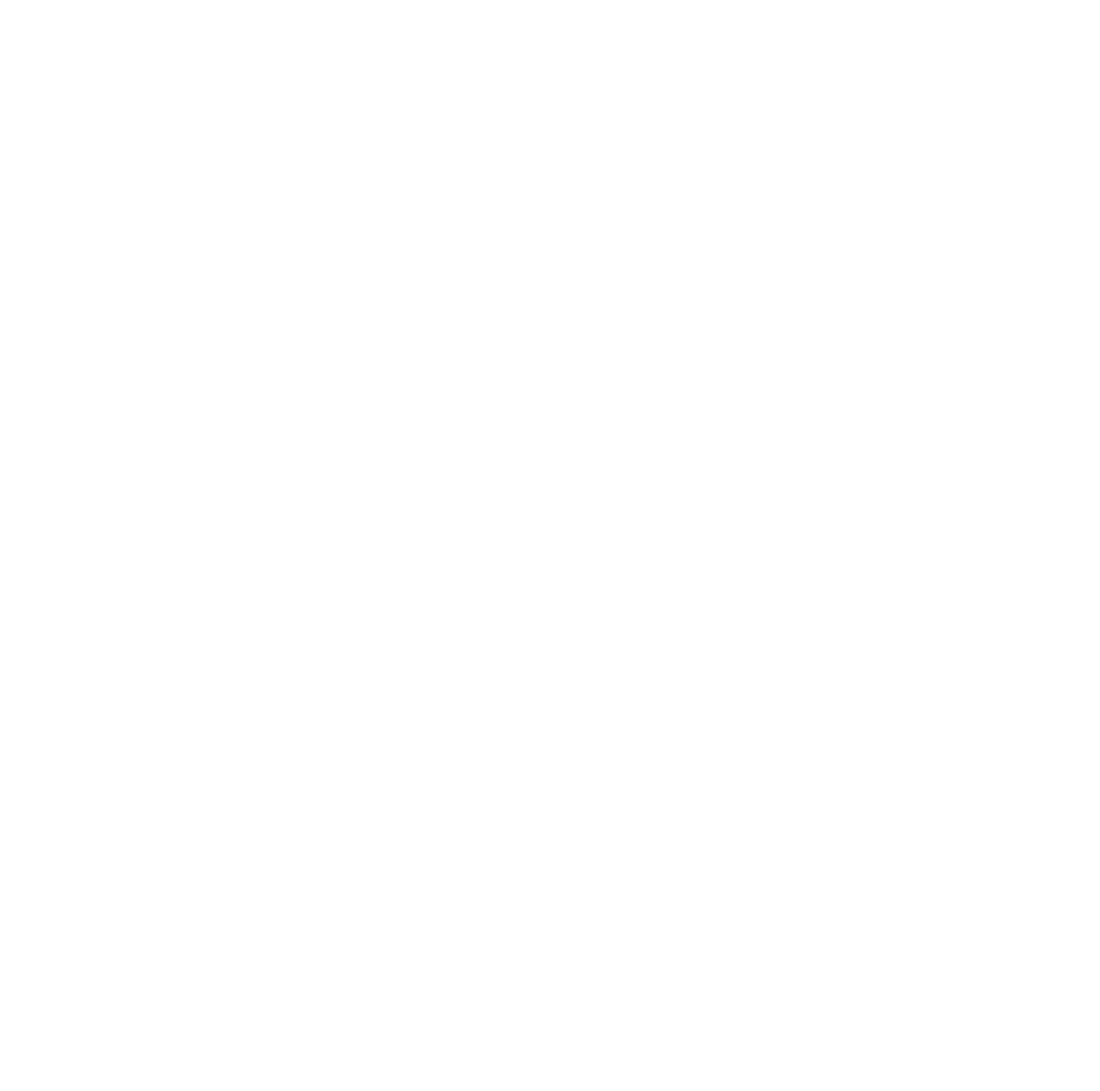
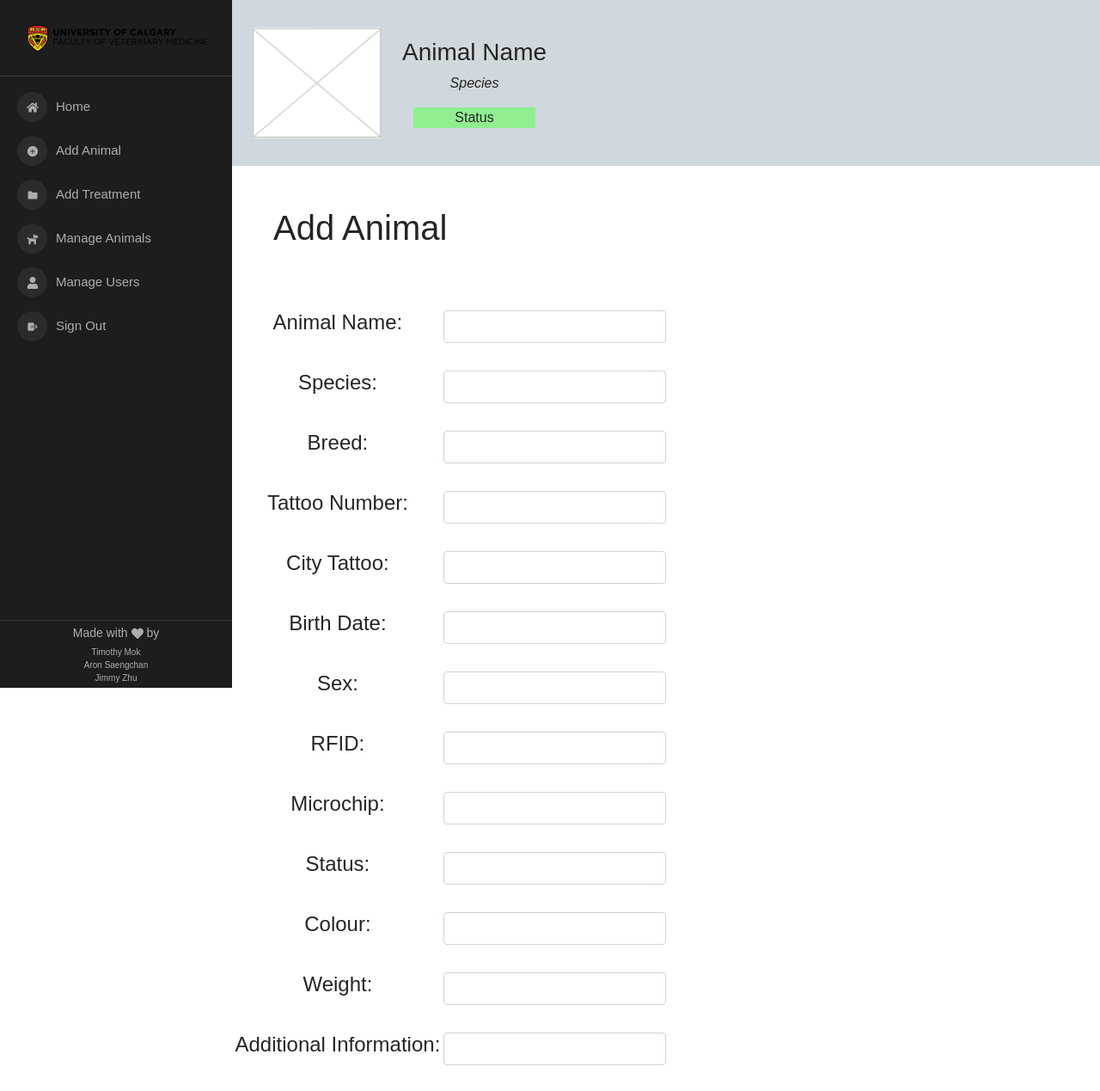
Before and after one commit to acsaeng/vet-med-clinic-app, a React (Create React App) app in the folder Front End/: page /add-animal in a window 1280 px wide. Before the commit this address had no page. Shown: the top 1269 px of the page at 86% size. Before the commit the page ends 800 px from the top, so only its background shows below. Built offline with nearby package versions, Linux system fonts and the light colour scheme.

Commit message:
VET-42 - Complete Add Animal page

```diff
--- a/Front End/src/App.js
+++ b/Front End/src/App.js
@@ -5,6 +5,7 @@
 import ManageAnimals from "./pages/app-portal/ManageAnimals";
 import RequestAnimal from "./pages/animal/RequestAnimal";
 import ViewRequests from './pages/animal/ViewRequests';
+import AddAnimal from "./pages/app-portal/AddAnimal";
 
 
 function App() {
@@ -13,6 +14,7 @@
             <Routes>
                 <Route path='/' element={<Login/>}/>
                 <Route path='/home' element={<Home />}/>
+                <Route path='/add-animal' element={<AddAnimal/>}/>
                 <Route path='/manage-animal' element={<ManageAnimals/>}/>
                 <Route path='/request-animal' element={<RequestAnimal/>}/>
                 <Route path='/view-requests' element={<ViewRequests/>}/>
--- /dev/null
+++ b/Front End/src/components/NavbarNoDropdown.js
@@ -0,0 +1,20 @@
+import "../styling/Navbar.css";
+import profilePhoto from "../images/profile.png";
+
+const Navbar = () => {
+    return (
+        <div className="navbar d-flex justify-content-start">
+            <img src={profilePhoto} alt="Animal Profile" className="p-4"></img>
+
+            <div className="d-flex flex-column justify-content-start align-items-center pt-3 animal-info">
+                <h3>Animal Name</h3>
+                <p className="species-text">Species</p>
+                <p className="status-text px-5">Status</p>
+            </div>
+
+            <div></div>
+        </div>
+    )
+}
+
+export default Navbar
--- a/Front End/src/components/Sidebar.js
+++ b/Front End/src/components/Sidebar.js
@@ -1,8 +1,9 @@
 import "../styling/Sidebar.css";
 import { Link } from "react-router-dom";
 import { ProSidebar, Menu, MenuItem, SidebarHeader, SidebarContent, SidebarFooter } from "react-pro-sidebar";
-import { FaHome, FaDog, FaHeart } from "react-icons/fa";
+import { FaHome, FaDog, FaHeart, FaUser } from "react-icons/fa";
 import { IoLogOut } from "react-icons/io5";
+import { AiFillPlusCircle, AiFillFolder } from "react-icons/ai";
 import ucvmLogo from "../images/ucvm-logo-sm.png";
 
 function Sidebar() {
@@ -27,20 +28,37 @@
                 Home
                 <Link to="/home" />
             </MenuItem>
+            <MenuItem icon={<AiFillPlusCircle />}>
+                Add Animal
+                <Link to="/add-animal" />
+            </MenuItem>
+            <MenuItem icon={<AiFillFolder />}>
+                Add Treatment
+                <Link to="/add-treatment" />
+            </MenuItem>
             <MenuItem icon={<FaDog />}>
                 Manage Animals
                 <Link to="/manage-animal" />
             </MenuItem>
-            <MenuItem icon={<FaDog />}>
-                View Requests
-                <Link to="/view-requests" />
+            <MenuItem icon={<FaUser />}>
+                Manage Users
+                <Link to="/manage-users" />
             </MenuItem>
-
-
             <MenuItem icon={<IoLogOut />}>
                 Sign Out
                 <Link to="/" />
             </MenuItem>
+
+
+
+
+
+            {/* <MenuItem icon={<FaDog />}>
+                View Requests
+                <Link to="/view-requests" />
+            </MenuItem> */}
+
+
 
             </Menu>
         </SidebarContent>
--- /dev/null
+++ b/Front End/src/pages/app-portal/AddAnimal.js
@@ -0,0 +1,107 @@
+import '../../styling/main.css';
+import Sidebar from '../../components/Sidebar';
+import NavbarNoDropdown from '../../components/NavbarNoDropdown';
+
+function AddAnimal() {
+
+    function handleSubmit(event) {
+        event.preventDefault();
+        return;
+    }
+
+    return (
+            <div className="d-flex w-100 h-100">
+                <div className="sidebar">
+                    <Sidebar />
+                </div>
+
+                <div className="placeholder">
+                    <Sidebar />
+                </div>
+
+                <div className="d-flex flex-column flex-grow-1">
+                    <NavbarNoDropdown />
+
+                    <h1 className="mt-5 ms-5">Add Animal</h1>
+                        <form className="d-flex flex-column  align-items-start mt-5" onSubmit={handleSubmit}>
+                            <div className="d-flex my-3 w-50">
+                                <h4 className="w-100">Animal Name:</h4>
+                                <input className="form-control"/>
+                            </div>
+
+                            <div className="d-flex my-3 w-50">
+                                <h4 className="w-100">Species:</h4>
+                                <input className="form-control"/>
+                            </div>
+
+                            <div className="d-flex my-3 w-50">
+                                <h4 className="w-100">Breed:</h4>
+                                <input className="form-control"/>
+                            </div>
+
+                            <div className="d-flex my-3 w-50">
+                                <h4 className="w-100">Tattoo Number:</h4>
+                                <input className="form-control"/>
+                            </div>
+
+                            <div className="d-flex my-3 w-50">
+                                <h4 className="w-100">City Tattoo:</h4>
+                                <input className="form-control"/>
+                            </div>
+
+                            <div className="d-flex my-3 w-50">
+                                <h4 className="w-100">Birth Date:</h4>
+                                <input className="form-control"/>
+                            </div>
+
+                            <div className="d-flex my-3 w-50">
+                                <h4 className="w-100">Sex:</h4>
+                                <input className="form-control"/>
+                            </div>
+
+                            <div className="d-flex my-3 w-50">
+                                <h4 className="w-100">RFID:</h4>
+                                <input className="form-control"/>
+                            </div>
+
+                            <div className="d-flex my-3 w-50">
+                                <h4 className="w-100">Microchip:</h4>
+                                <input className="form-control"/>
+                            </div>
+
+                            <div className="d-flex my-3 w-50">
+                                <h4 className="w-100">Status:</h4>
+                                <input className="form-control"/>
+                            </div>
+
+                            <div className="d-flex my-3 w-50">
+                                <h4 className="w-100">Colour:</h4>
+                                <input className="form-control"/>
+                            </div>
+
+                            <div className="d-flex my-3 w-50">
+                                <h4 className="w-100">Weight:</h4>
+                                <input className="form-control"/>
+                            </div>
+
+                            <div className="d-flex my-3 w-50">
+                                <h4 className=" w-100">Additional Information:</h4>
+                                <input className="form-control"/>
+                            </div>
+
+                            <div className="align-items-center mt-3 mb-5 w-50">
+                                <button className="btn btn-secondary px-4 py-2" type="submit">Submit</button>
+                            </div>
+
+                        </form>
+
+
+                    </div>
+
+
+                </div>
+
+        );
+    }
+
+export default AddAnimal;
--- a/Front End/src/pages/app-portal/Login.js
+++ b/Front End/src/pages/app-portal/Login.js
@@ -12,31 +12,6 @@
 
     let navigate = useNavigate();
 
-    const dummyData = [{
-        userId: 10,
-        firstName: "Hacker",
-        lastName: "One",
-        username: "Instructor_1",
-        password: "pt@123",
-        userType: "Teaching Technician"
-    },
-    {
-        userId: 11,
-        firstName: "Hacker",
-        lastName: "Two",
-        username: "Admin_1",
-        password: "pa",
-        userType: "Admin"
-    },
-    {
-        userId: 12,
-        firstName: "Hacker",
-        lastName: "Three",
-        username: "Technician",
-        password: "pe",
-        userType: "Animal Health Technician"
-    }]
-
     function handleSubmit(event) {
         event.preventDefault();
 
@@ -50,7 +25,7 @@
                 // console.log(user[0].firstName)
                 if (user[0].firstName === null){ //if null
                     alert("Invalid username and/or password");
-                }else{
+                } else{
                     localStorage.setItem("userID", user[0].id)
                     localStorage.setItem("userFirstName", user[0].firstName)
                     localStorage.setItem("userLastName", user[0].lastName)
@@ -61,20 +36,8 @@
                     navigate(`/home`)
                     // navigate(`/home?requesterID=${user[0].id}&requesterFirstName=${user[0].firstName}&requesterLastName=${user[0].lastName}&userType=${user[0].userType.replace(" ", "%20")}`)
                 }
-
-
-              } )
+            })
         // window.location.reload()
-
-
-        // for (let i = 0; i < dummyData.length; i++) {
-        //     if (usernameEntered === dummyData[i].username && passwordEntered === dummyData[i].password) {
-        //         navigate(`/home`);
-        //         return;
-        //     }
-        // }
-
-        // alert("Invalid username and/or password");
     }
 
 
```
Also changed, not shown: Front End/src/pages/user/AddUser.js (added), Front End/src/pages/user/BlockUser.js (added), Front End/src/pages/user/EditUser.js (added).
